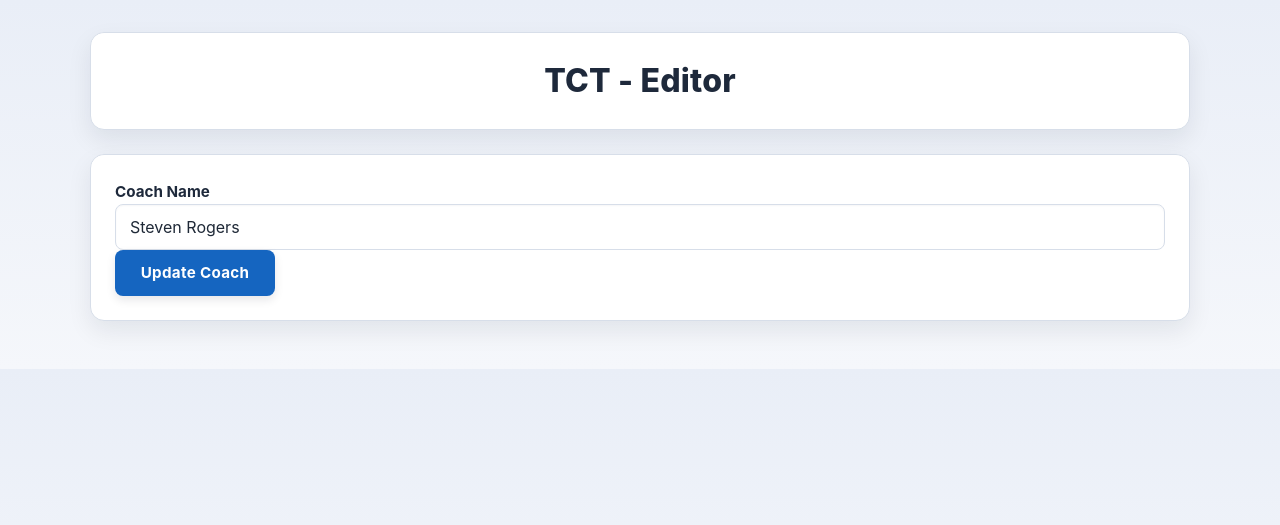
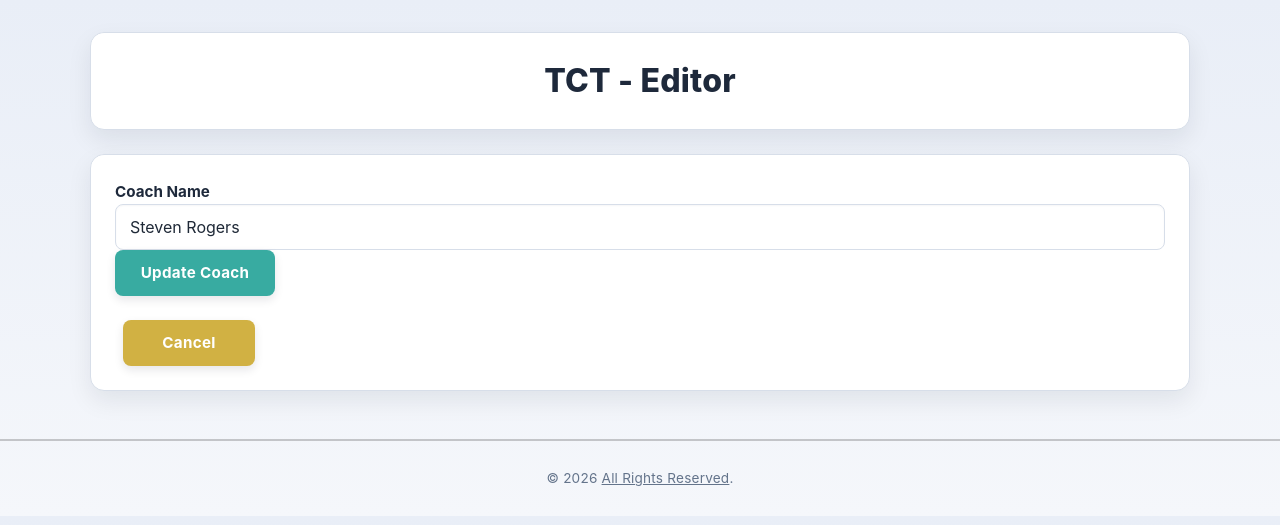
Before and after one commit to kirby-projects/tct-tracker, a Flask app: page /edit/1 in a window 1280 px wide. Shown: the top 525 px of the page. Run offline with Flask 3, Linux system fonts and the light colour scheme.

Commit message:
Added Footer for copyright, Cancel button and cancel logic. Updated Styles for Cancel btn

```diff
--- a/flask_backend/app/static/styles.css
+++ b/flask_backend/app/static/styles.css
@@ -4,6 +4,7 @@
 
 body {
   margin: 0;
+  padding: 0;
   font-family: "Inter", "Segoe UI", Arial, sans-serif;
   background: linear-gradient(180deg, #e9eef7 0%, #f5f7fb 100%);
   color: #1f2937;
@@ -189,9 +190,23 @@ input[type=text]::placeholder {
 }
 
 .btn--update {
-  background: #1565c0;
+  background: #38ABA1;
   color: #fff;
   min-width: 160px;
+}
+
+.btn--update:hover {
+  background: #277D75;
+}
+
+.btn--cancel {
+  background: #D1B143;
+  color: #fff;
+  margin-left: 8px;
+}
+
+.btn--cancel:hover {
+  background: #AB9238;
 }
 
 .action_cell {
@@ -211,6 +226,22 @@ a.btn {
   border-radius: inherit;
   pointer-events: none;
   box-shadow: inset 0 1px 0 rgba(255, 255, 255, 0.7);
+}
+
+.footer_div {
+  text-align: center;
+  font-family: "Inter", "Segoe UI", Arial, sans-serif;
+  padding: 14px 0;
+  border-top: 2px solid rgba(0, 0, 0, 0.2);
+  box-shadow: inset 0 3px 0 10px 24px rgba(15, 23, 42, 0.08);
+}
+.footer_div span {
+  text-decoration: underline;
+}
+.footer_div .copyright {
+  font-size: 0.85rem;
+  letter-spacing: 0.2px;
+  color: #64748b;
 }
 
 @media (max-width: 760px) {
--- a/flask_backend/app/static/styles.scss
+++ b/flask_backend/app/static/styles.scss
@@ -11,6 +11,10 @@ $accent-blue: #1565c0;
 $accent-blue-hover: #0d47a1;
 $accent-red: #d32f2f;
 $accent-red-hover: #c62828;
+$accent-teal: #38ABA1;
+$accent-teal-hover: #277D75;
+$accent-orange: #D1B143;
+$accent-orange-hover: #AB9238;
 $shadow-soft: 0 10px 24px rgba(15, 23, 42, 0.08);
 $shadow-medium: 0 12px 30px rgba(15, 23, 42, 0.12);
 
@@ -20,6 +24,7 @@ $shadow-medium: 0 12px 30px rgba(15, 23, 42, 0.12);
 
 body {
   margin: 0;
+  padding: 0;
   font-family: "Inter", "Segoe UI", Arial, sans-serif;
   background: linear-gradient(180deg, #e9eef7 0%, #f5f7fb 100%);
   color: $text-color;
@@ -209,9 +214,22 @@ input[type="text"]::placeholder {
 }
 
 .btn--update {
-  background: $accent-blue;
+  background: $accent-teal;
   color: #fff;
   min-width: 160px;
+}
+.btn--update:hover {
+  background: $accent-teal-hover;
+}
+
+.btn--cancel {
+  background: $accent-orange;
+  color: #fff;
+  margin-left: 8px;
+}
+
+.btn--cancel:hover {
+  background: $accent-orange-hover;
 }
 
 .action_cell {
@@ -231,6 +249,25 @@ a.btn {
   border-radius: inherit;
   pointer-events: none;
   box-shadow: inset 0 1px 0 rgba(255, 255, 255, 0.7);
+}
+
+.footer_div {
+  text-align: center;
+  font-family: "Inter", "Segoe UI", Arial, sans-serif;
+  padding: 14px 0;
+  border-top: 2px solid rgba(black, 0.2);
+  box-shadow: inset 0 3px $shadow-soft;
+
+  span {
+    text-decoration: underline;
+  }
+
+  .copyright {
+    font-size: 0.85rem;
+    letter-spacing: 0.2px;
+    color: $text-muted;
+
+  }
 }
 
 @media (max-width: 760px) {
--- a/flask_backend/app/templates/base.html
+++ b/flask_backend/app/templates/base.html
@@ -10,5 +10,10 @@
 <main class="page">
     {% block body %}{% endblock %}
 </main>
+<footer>
+    <div class="footer_div">
+        <p class="copyright">&copy; 2026 <span>All Rights Reserved</span>.</p>
+    </div>
+</footer>
 </body>
 </html>
--- a/flask_backend/app/templates/edit.html
+++ b/flask_backend/app/templates/edit.html
@@ -20,6 +20,8 @@
             >
             <input class="btn btn--update" id="btn_update_submit" type="submit" value="Update Coach">
         </form>
+        <br>
+        <a href="{{ url_for('index') }}" class="btn btn--cancel" id="btn_cancel">Cancel</a>
     </div>
 </div>
 {% endblock %}
```
Also changed, not shown: 1 other file.
